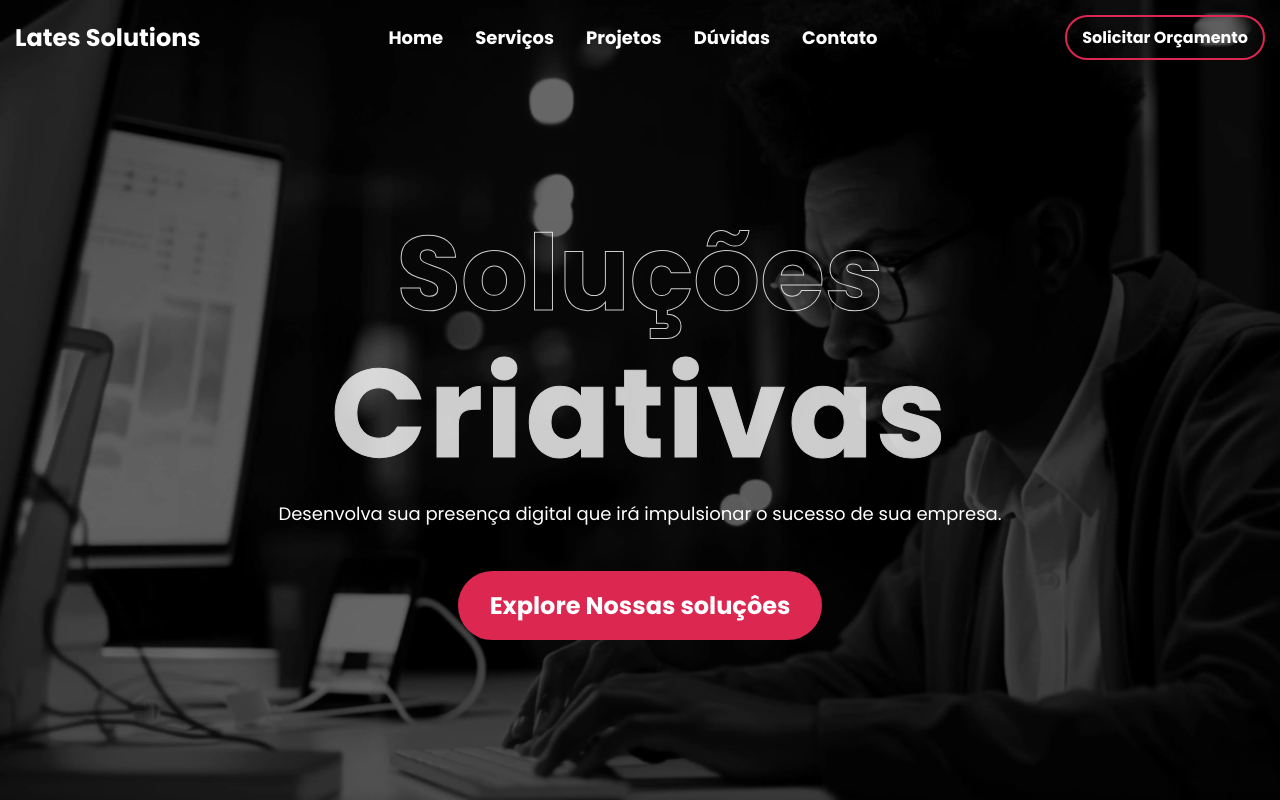
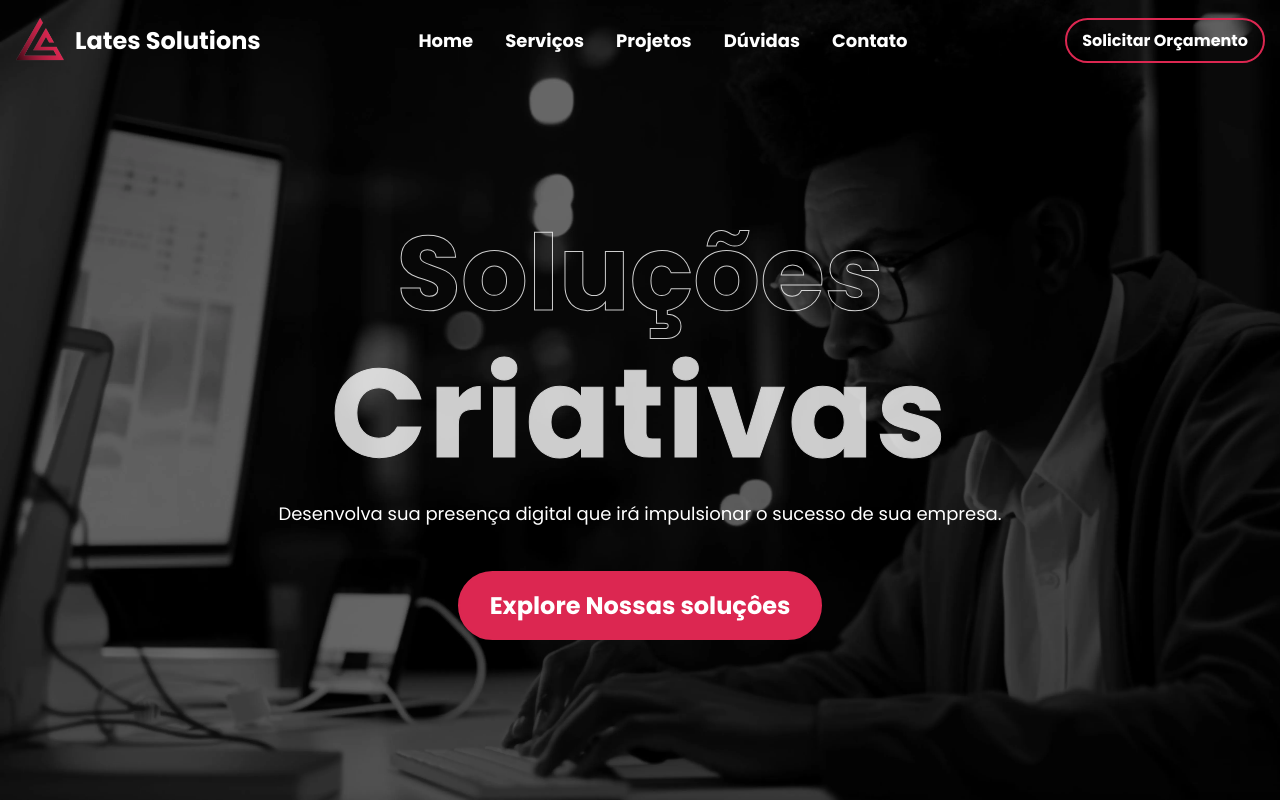
Before and after one commit to Joaovitorcgds/LandingPageServices, a React (Vite) app: page / in a window 1280 px wide. Shown: the top 800 px of the page. Built offline with nearby package versions, Linux system fonts and the light colour scheme; a web font is replaced by a local one.

Commit message:
add logo

```diff
--- a/src/components/Footer/index.jsx
+++ b/src/components/Footer/index.jsx
@@ -68,7 +68,7 @@ import { Dot, InstagramLogo, WhatsappLogo, LinkedinLogo } from "@phosphor-icons/
         </div>
       </div>
       <div className="bottom">
-        <span>Desenvolvido por Lates Solutions</span>
+        <span>&copy; 2024 Lates Solutions. Todos os direitos reservados.</span>
       </div>
     </FooterContainer>
   )
--- a/src/components/Header/index.jsx
+++ b/src/components/Header/index.jsx
@@ -1,6 +1,7 @@
 import { useState } from "react"
 import { List, X } from "@phosphor-icons/react";
 import { HeaderContainer } from "./style";
+import logo from "../../assets/logo.png"
 
 export function Header(){
   const navItens = [
@@ -51,7 +52,10 @@ export function Header(){
   return(
     <>
       <HeaderContainer className={navbar ? "sticky" : ""}>
-        <a href="/" aria-label="Redirecionar para página inicial">Lates Solutions</a>
+        <a href="/" aria-label="Redirecionar para página inicial" >
+          <img src={logo} alt="Logo da Lates Solutions" width={50}/>
+          <span>Lates Solutions</span>
+        </a>
 
         {isOpen ?
           <X size={32} onClick={toggleMenu} weight="bold" color={navbar ? "black" : "white"}/>
--- a/src/components/Header/style.js
+++ b/src/components/Header/style.js
@@ -23,7 +23,7 @@ export const HeaderContainer = styled.header`
     background-color: white;
     color: black;
 
-    a{
+    a > span{
       color: black;
     }
 
@@ -47,6 +47,18 @@ export const HeaderContainer = styled.header`
 
   > a{
     text-decoration: none;
+    display: flex;
+    justify-content: center;
+    align-items: center;
+    gap: 10px;
+
+    > img{
+      @media (max-width: 450px){
+        width: 30px;
+      }
+    }
+
+    > span{
       color: white;
       font-weight: 700;
       font-size: 1.5rem;
@@ -55,6 +67,15 @@ export const HeaderContainer = styled.header`
       &:hover{
         cursor: pointer;
         color: #dc2751;
+      }
+
+      @media (max-width: 450px){
+        font-size: 18px;
+      }
+    }
+
+    @media (max-width: 450px){
+        gap: 5px;
       }
 
   }
```
Also changed, not shown: src/assets/logo.png. Lines whose indentation alone changed are shown as unchanged.
